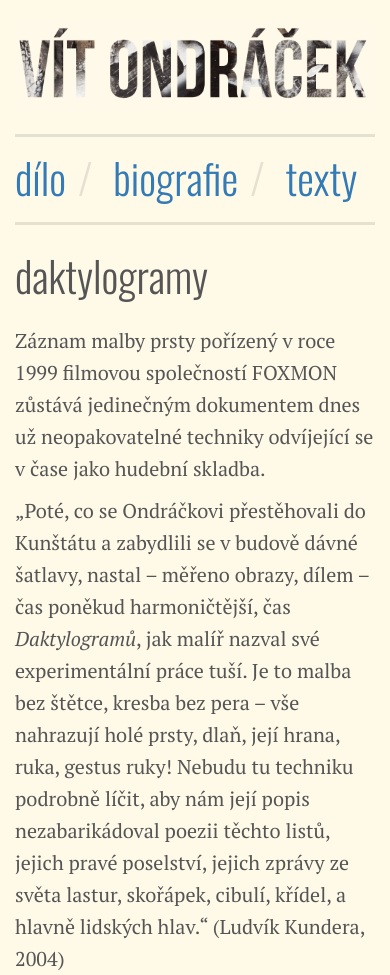
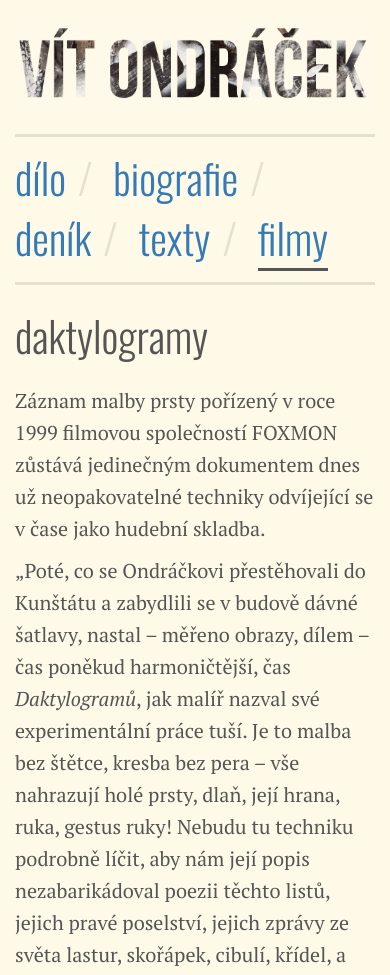
Before and after one commit to zoul/vitondracek.cz, a Jekyll site: the page built from filmy.html, in a window 390 px wide. Shown: the top 975 px of the page. Built offline with Jekyll 4.4.1, drawn with Linux system fonts in a browser that asks for light colours; nearby versions of some CDN libraries.

Commit message:
Oprava mobilního menu

```diff
--- a/_layouts/default.html
+++ b/_layouts/default.html
@@ -27,7 +27,9 @@
                     <ul class="menu-inline list-unstyled hidden-md hidden-lg">
                         <li class="works"><a href="/dilo.html">Dílo</a></li>
                         <li class="bio"><a href="/bio.html">Biografie</a></li>
+                        <li class="denik"><a href="/denik.html">Deník</a></li>
                         <li class="writings"><a href="/texty.html">Texty</a></li>
+                        <li class="films"><a href="/filmy.html">Filmy</a></li>
                     </ul>
                     {% if page.date %}
                         <h2>{{ page.title }}</h2>
--- a/style.css
+++ b/style.css
@@ -92,7 +92,7 @@ body.bio .menu li.bio:after,
 body.writings .menu li.writings:after,
 body.works .menu li.works:after,
 body.denik .menu li.denik:after,
-body.films li.films::after {
+body.films .menu li.films::after {
     content: "✕";
     padding-left: 25px;
     color: #555;
@@ -120,8 +120,9 @@ body.films li.films::after {
 
 body.bio .menu-inline li.bio a,
 body.writings .menu-inline li.writings a,
-body.works .menu-inline li.works a {
-    padding-bottom: 14px;
+body.works .menu-inline li.works a,
+body.denik .menu-inline li.denik a,
+body.films .menu-inline li.films a {
     border-bottom: 3px solid #555;
 }
 
```
